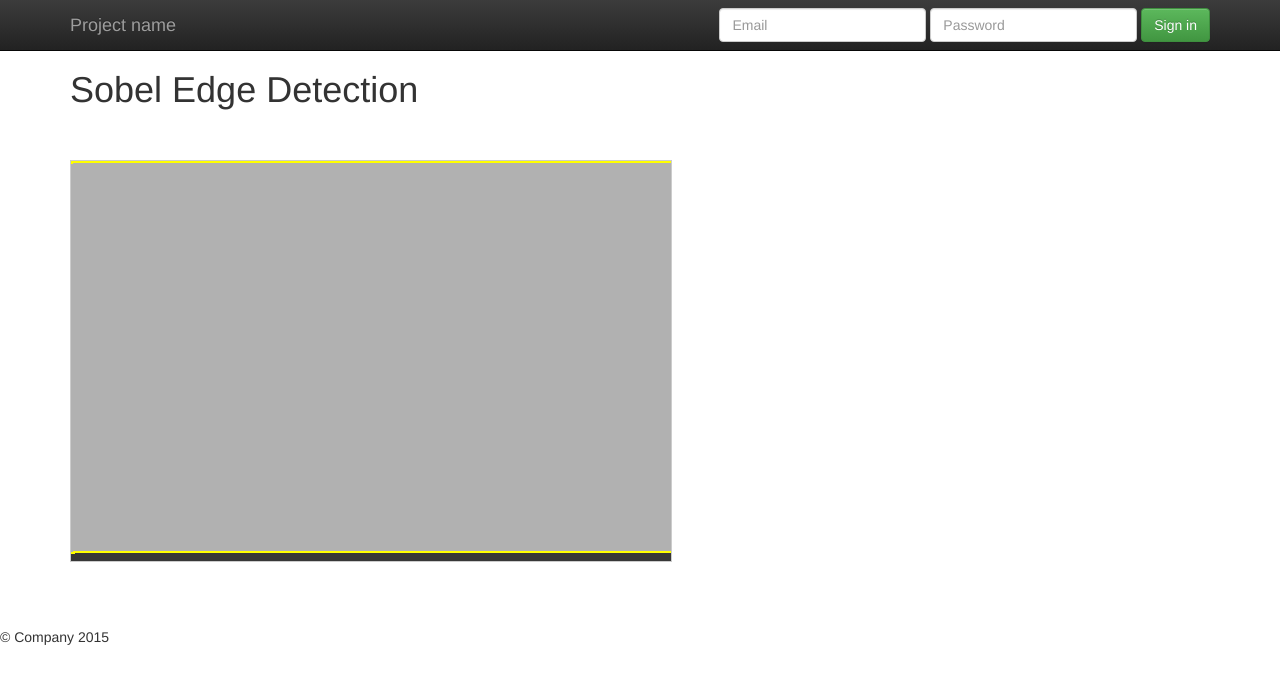
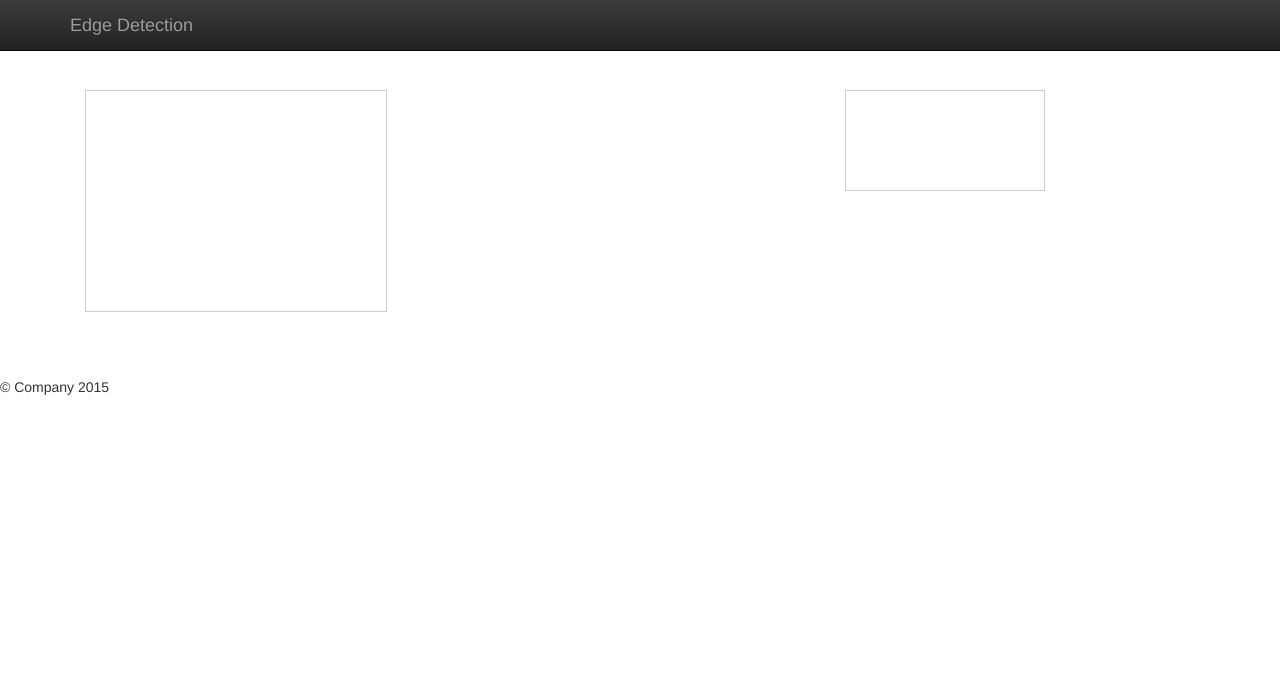
Before and after one commit to piratefsh/image-processing, a website: page sobel/index.html in a window 1280 px wide. Drawn offline with nearby package versions, Linux system fonts and the light colour scheme.

Commit message:
Add video piping to canvas

```diff
--- a/sobel/css/main.css
+++ b/sobel/css/main.css
@@ -1,4 +1,4 @@
-#playground{
+#playground, #user-video{
     border: 1px solid #ccc;
     margin: 40px 0px 60px 0px;
 }
--- a/sobel/index.html
+++ b/sobel/index.html
@@ -49,24 +49,19 @@
                 <span class="icon-bar"></span>
                 <span class="icon-bar"></span>
               </button>
-              <a class="navbar-brand" href="#">Project name</a>
-            </div>
-            <div id="navbar" class="navbar-collapse collapse">
-              <form class="navbar-form navbar-right" role="form">
-                <div class="form-group">
-                  <input type="text" placeholder="Email" class="form-control"></div>
-                <div class="form-group">
-                  <input type="password" placeholder="Password" class="form-control"></div>
-                <button type="submit" class="btn btn-success">Sign in</button>
-              </form>
+              <a class="navbar-brand" href="#">Edge Detection</a>
             </div>
             <!--/.navbar-collapse --> </div>
         </nav>
 
 
         <div class="container">
-          <h1>Sobel Edge Detection</h1>
-          <canvas id="playground"></canvas>
+          <div class="col-sm-8">
+            <canvas id="playground"></canvas>
+          </div>
+          <div class="col-sm-4">
+            <video width="200" id="user-video" autoplay></canvas>
+          </div>
         </div>
 
         <footer>
--- a/sobel/js/Canvas.js
+++ b/sobel/js/Canvas.js
@@ -42,6 +42,9 @@ Canvas.prototype = {
     },
 
     convolve: function(kernel){
+        // does convolution given a kernel. missing edge pixels because
+        // of how kernel works centered on a something
+
         var context = this.context;
         var canvas = this.canvas;
         var data = this.getDataArr();
@@ -67,11 +70,10 @@ Canvas.prototype = {
             Array.prototype.push.apply(newPixels, [sum, sum, sum, 255]);
         }
 
+        trace(newPixels.length)
         for(var i = 0; i < maxPixelOffset; i++){
             Array.prototype.push.apply(newPixels, [0,0,0,0]);
         }
-
-        trace(newPixels.length)
 
         // overwrite image with the edges
         context.putImageData(
--- a/sobel/js/Filter.js
+++ b/sobel/js/Filter.js
@@ -59,7 +59,6 @@ Filter.prototype = {
             }
             kernel.push(krow);
         }
-        trace(kernel)
         return kernel;
     },
 
--- a/sobel/js/main.js
+++ b/sobel/js/main.js
@@ -7,8 +7,8 @@ var canvas;
 var options = {
     canvas: {
         id: 'playground',
-        width: '600',
-        height: '400',
+        width: '300',
+        height: '220',
         imageUrl: 'img/phillylove.jpg'
     }
 }
@@ -16,20 +16,43 @@ var options = {
 function init(){
     // create canvas and add image to it
     canvas = new Canvas(options.canvas);
-    canvas.drawImage(options.canvas.imageUrl, function(){
+    pipeVideo(canvas);
+    // canvas.drawImage(options.canvas.imageUrl, function(){
+    //     doSobel(canvas);
+    // });
+}
 
+function doSobel(canvas){
     // simplify image by making it greyscale
     var greyscale = new Filter({type: 'greyscale'});
     canvas.applyFilter(greyscale);
 
     var gaussian = new Filter({type: 'gaussian'});
-        canvas.applyFilter(gaussian);
+    // canvas.applyFilter(gaussian);
 
-        // // apply sobel
+    // apply sobel
     var sobel = new EdgeDetect({kernel: 'sobel', threshold: 100});
     canvas.doEdgeDetect(sobel);
-    });
+
 }
 
+function pipeVideo(c){
+    navigator.getUserMedia = navigator.getUserMedia || navigator.mozGetUserMedia ||
+    navigator.webkitGetUserMedia || navigator.msGetUserMedia;
+    navigator.getUserMedia({
+        video: true,
+    }, function(stream) {
+        var video = document.getElementById('user-video');
+        video.src = window.URL.createObjectURL(stream);
+        video.addEventListener('play', function() {
+           // Every 33 milliseconds copy the video image to the canvas
+           setInterval(function() {
+              if (video.paused || video.ended) return;
+              c.context.drawImage(video, 0, 0, c.dimensions.width, c.dimensions.height);
+              doSobel(c);
+           }, 33);
+        }, false);
+    }, function(e){error(e)})
+}
 
 init();
```
Lines whose indentation alone changed are shown as unchanged.
